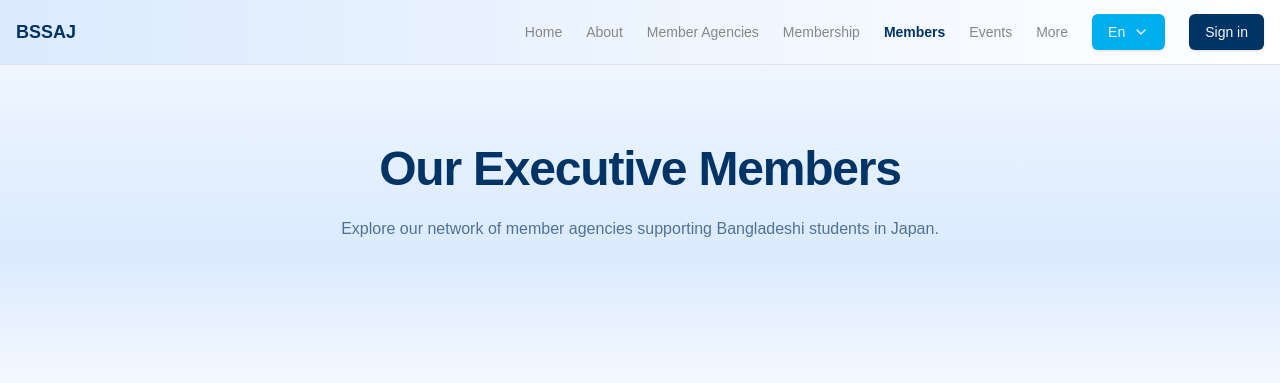
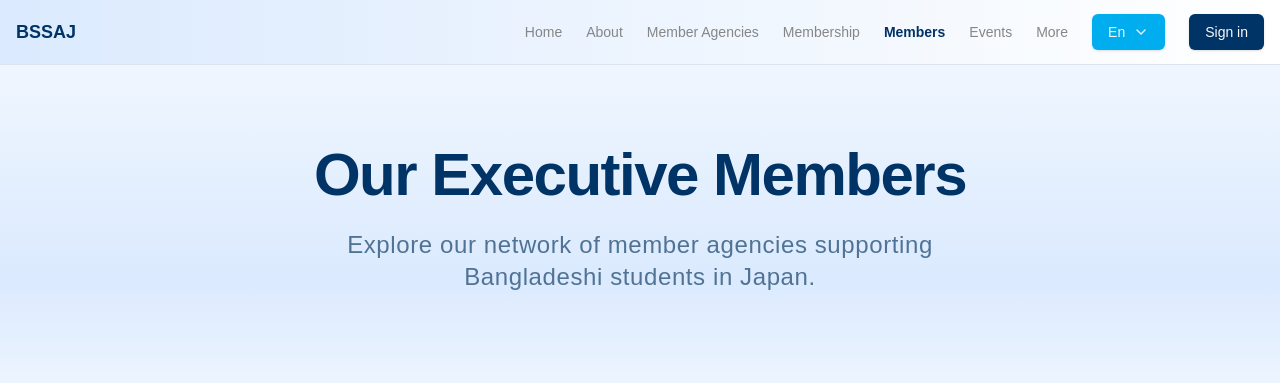
Before and after one commit to sakib-xrz/bssaj-frontend, a Next.js app: page /members in a window 1280 px wide. Shown: the top 383 px of the page. Built offline with nearby package versions, Linux system fonts and the light colour scheme.

Commit message:
update section header.tsx file

```diff
--- a/components/shared/section-header.tsx
+++ b/components/shared/section-header.tsx
@@ -13,11 +13,11 @@ export default function SectionHeader({
 }: SectionHeaderProps) {
   return (
     <div className={cn("text-center space-y-2", className)}>
-      <h2 className="text-4xl font-extrabold tracking-tight sm:text-5xl md:text-5xl leading-tight text-primary mb-6">
+      <h2 className="text-4xl font-extrabold tracking-tight sm:text-5xl md:text-6xl leading-tight text-primary mb-6">
         {title}
       </h2>
       {description && (
-        <p className="text-muted-foreground max-w-2xl mx-auto text-wrap pb-10">
+        <p className="text-muted-foreground max-w-2xl mx-auto pb-10 text-lg md:text-2xl tracking-wide">
           {description}
         </p>
       )}
```
